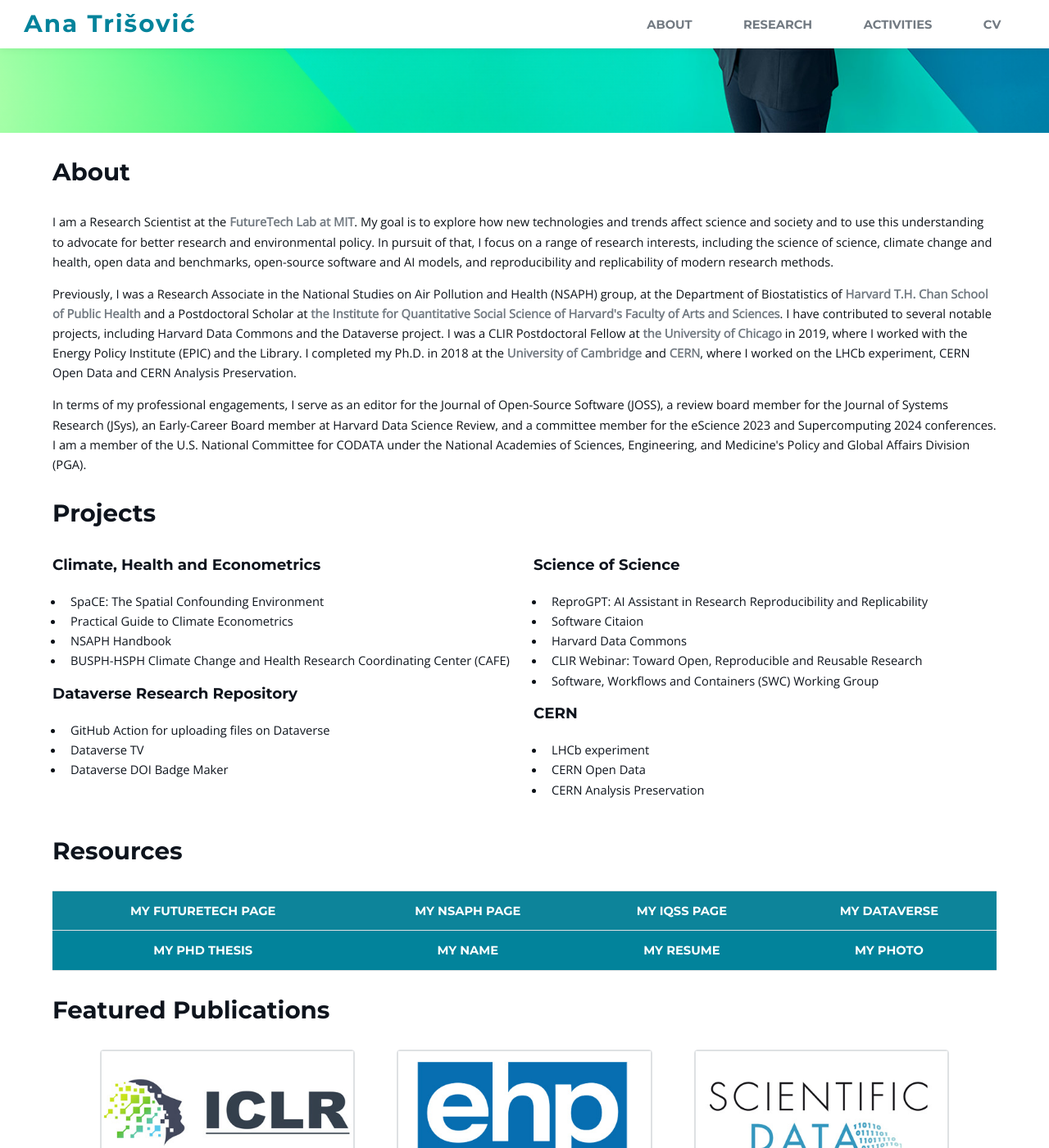
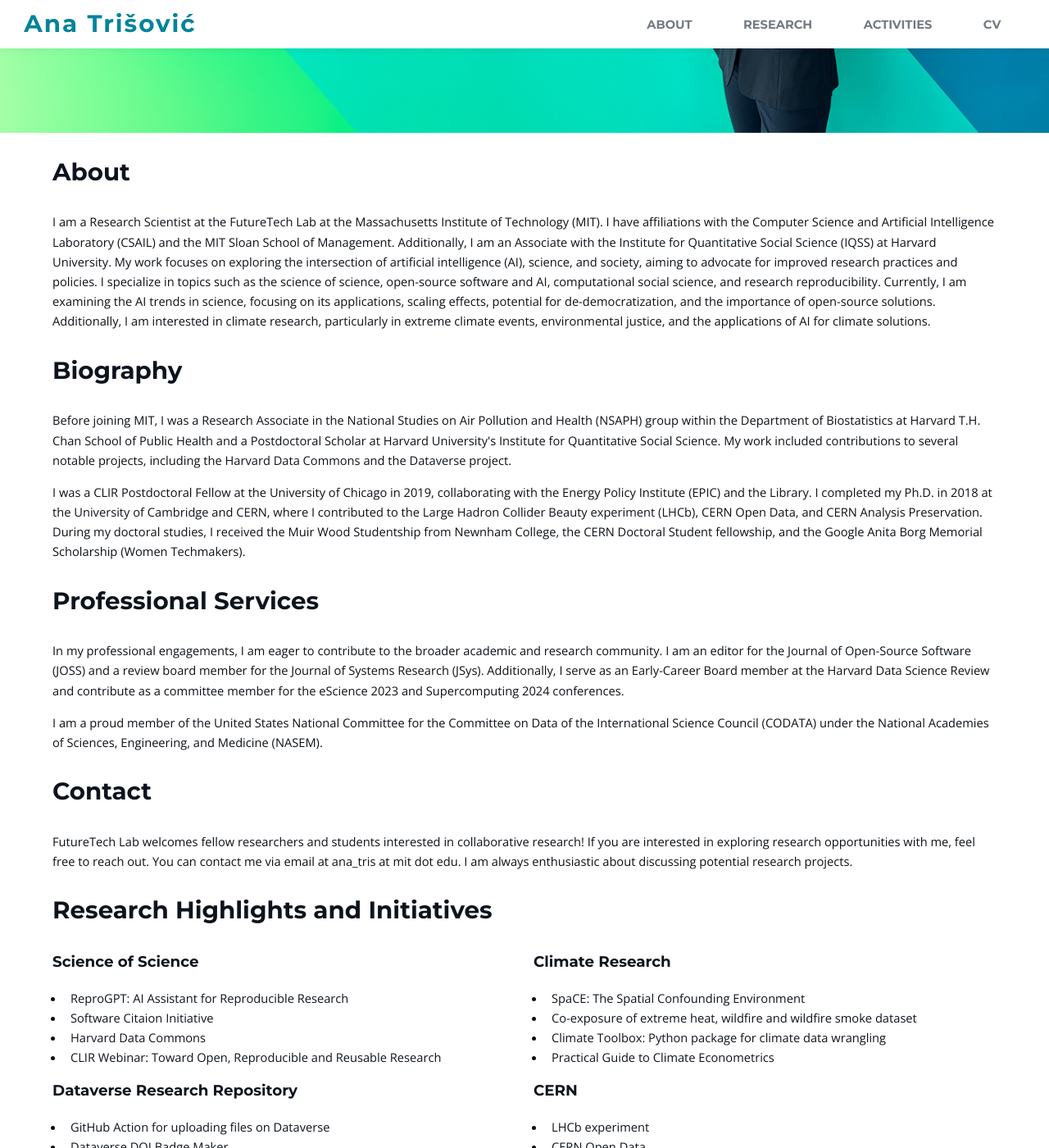
Before and after one commit to atrisovic/anatrisovic.github.io, a Jekyll site: the page built from index.html, in a window 1280 px wide and 1400 px high, scrolled down 515 px. Shown: the whole window at 82% size. Built offline with Jekyll 4.4.1, drawn with Linux system fonts in a browser that asks for light colours; some of the changed text lies outside the part shown.

Commit message:
new front page

```diff
--- /dev/null
+++ b/_includes/main.html
@@ -0,0 +1,36 @@
+<div class="content">
+    <h1>About</h1>
+
+    <p>
+        I am a Research Scientist at the <a href="https://futuretech.mit.edu">FutureTech</a> Lab at the Massachusetts Institute of Technology (MIT). I have affiliations with the Computer Science and Artificial Intelligence Laboratory (CSAIL) and the MIT Sloan School of Management. Additionally, I am an Associate with the <a
+    href="https://www.iq.harvard.edu">Institute for Quantitative Social Science (IQSS)</a> at Harvard University. My work focuses on exploring the intersection of artificial intelligence (AI), science, and society, aiming to advocate for improved research practices and policies. I specialize in topics such as the science of science, open-source software and AI, computational social science, and research reproducibility. Currently, I am examining the AI trends in science, focusing on its applications, scaling effects, potential for de-democratization, and the importance of open-source solutions. Additionally, I am interested in climate research, particularly in extreme climate events, environmental justice, and the applications of AI for climate solutions.
+    </p>
+
+    <h1>Biography</h1>
+
+    <p>
+        Before joining MIT, I was a Research Associate in  <a href="https://www.hsph.harvard.edu/nsaph/"></a>the National Studies on Air Pollution and Health (NSAPH)</a> group within the Department of Biostatistics at Harvard T.H. Chan School of Public Health and a Postdoctoral Scholar at Harvard University's Institute for Quantitative Social Science. My work included contributions to several notable projects, including the <a
+    href="https://sites.harvard.edu/harvard-data-commons/about/">Harvard Data Commons</a> and the <a href="https://dataverse.org">Dataverse</a> project.
+    </p>
+    <p>
+        I was a CLIR Postdoctoral Fellow at the University of Chicago in 2019, collaborating with the Energy Policy Institute (EPIC) and the Library. I completed my Ph.D. in 2018 at the <a href="https://www.cam.ac.uk">University of Cambridge</a> and
+    <a href="https://home.web.cern.ch">CERN</a>, where I contributed to the <a href="http://lhcb.web.cern.ch/lhcb/">Large Hadron Collider Beauty experiment (LHCb)</a>, CERN Open Data, and CERN Analysis Preservation. During my doctoral studies, I received the Muir Wood Studentship from Newnham College, the CERN Doctoral Student fellowship, and the Google Anita Borg Memorial Scholarship (Women Techmakers).
+    </p>
+
+    <h1>Professional Services</h1>
+
+    <p>
+        In my professional engagements, I am eager to contribute to the broader academic and research community. I am an editor for <a href="https://joss.theoj.org">the Journal of Open-Source Software (JOSS)</a> and a review board member for the Journal of Systems Research (JSys). Additionally, I serve as an Early-Career Board member at the Harvard Data Science Review and contribute as a committee member for the eScience 2023 and Supercomputing 2024 conferences.
+    </p>
+    <p>
+        I am a proud member of the United States National Committee for the Committee on Data of the International Science Council (CODATA) under the National Academies of Sciences, Engineering, and Medicine (NASEM).
+    </p>
+
+    <h1>Contact</h1>
+
+    <p>
+        FutureTech Lab welcomes fellow researchers and students interested in collaborative research!
+        If you are interested in exploring research opportunities with me, feel free to reach out. You can contact me via email at ana_tris at mit dot edu. I am always enthusiastic about discussing potential research projects.
+    </p>
+
+</div>
--- a/index.html
+++ b/index.html
@@ -5,80 +5,45 @@
 
 <!-- One -->
 
-<h1>About</h1>
-<div class="content">
-  <p>
-  I am a Research Scientist at the <a href="https://futuretech.mit.edu"><strong>FutureTech Lab at MIT</strong></a>.
-  My goal is to explore how new technologies and trends affect science and society and to use this understanding to
-  advocate for better research and environmental policy. In pursuit of that, I focus on a range of research interests,
-  including the science of science, climate change and health, open data and benchmarks,
-  open-source software and AI models, and reproducibility and replicability of modern research methods.
-  <p>
-  <p>
-  Previously, I was a Research Associate in the <a href="https://www.hsph.harvard.edu/nsaph/">National
-    Studies on Air Pollution and Health (NSAPH)</a> group, at
-  the Department of Biostatistics of <strong>Harvard T.H. Chan School of Public Health</strong> and a Postdoctoral Scholar at <a
-    href="https://www.iq.harvard.edu"><strong>the Institute for Quantitative Social Science of Harvard's Faculty of
-      Arts and Sciences</a></strong>. I have contributed to several notable projects, including <a
-      href="https://sites.harvard.edu/harvard-data-commons/about/">Harvard
-      Data Commons</a> and the <a href="https://dataverse.org">Dataverse</a> project.
-  I was a CLIR Postdoctoral Fellow at <strong>the University of Chicago</strong> in 2019, where I worked with the Energy
-  Policy Institute (EPIC) and the Library.
-  I completed my Ph.D. in 2018 at the <a href="https://www.cam.ac.uk"><strong>University of Cambridge</strong></a> and
-  <a href="https://home.web.cern.ch"><strong>CERN</strong></a>, where I worked on the <a
-    href="http://lhcb.web.cern.ch/lhcb/">LHCb
-    experiment</a>, <a href="http://opendata.cern.ch">CERN Open Data</a> and <a
-    href="https://analysispreservation.cern.ch">CERN Analysis Preservation</a>.
-  </p>
-  <p>
-    In terms of my professional engagements, I serve as an editor for the Journal of Open-Source Software (JOSS), a
-    review board member for the Journal of Systems Research (JSys), an Early-Career Board member at Harvard Data Science
-    Review, and a committee member for the eScience 2023 and Supercomputing 2024 conferences. I am a member of the U.S.
-    National Committee for CODATA under the National Academies of Sciences, Engineering, and Medicine's Policy and Global Affairs Division (PGA).
-  </p>
-</div>
+{% include main.html %}
 
 
 <section id="one" class="wrapper">
-  <h1>Projects</h1>
+  <h1>Research Highlights and Initiatives</h1>
   <div class="row">
     <div class="6u 12u$(small)">
       <div>
-        <h3>Climate, Health and Econometrics</h3>
+        <h3>Science of Science</h3>
         <p>
         <ul>
-          <li><a href="https://github.com/NSAPH-Projects/space">SpaCE: The Spatial Confounding Environment</a></li>
-          <li><a href="https://climateestimate.net">Practical Guide to Climate Econometrics</a></li>
-          <li><a href="https://nsaph.github.io/handbook/intro.html">NSAPH Handbook</a></li>
-          <li><a href="https://sites.bu.edu/climateandhealth/cafe/">BUSPH-HSPH Climate Change and Health Research
-              Coordinating Center (CAFE)</a></li>
+          <li><a href="https://chat.openai.com/g/g-m2zcOcRgu-reprogpt">ReproGPT: AI Assistant for Reproducible Research</a></li>
+          <li><a href="https://cfa-library.github.io/citesoftware.org/">Software Citaion Initiative</a></li>
+          <li><a href="https://sites.harvard.edu/harvard-data-commons/about/">Harvard Data Commons</a></li>
+          <li><a href="https://atrisovic.github.io/clir-webinar/">CLIR Webinar: Toward Open, Reproducible and Reusable Research</a></li>
         </ul>
         </p>
       </div>
       <div>
         <h3>Dataverse Research Repository</h3>
         <p>
+
         <ul>
-          <li><a href="https://github.com/marketplace/actions/dataverse-uploader-action">GitHub Action for
-              uploading files on Dataverse</a></li>
+          <li><a href="https://github.com/marketplace/actions/dataverse-uploader-action">GitHub Action for uploading files on Dataverse</a></li>
+          <li><a href="https://atrisovic.github.io/dataverse-badge/">Dataverse DOI Badge Maker</a></li>
           <li><a href="https://iqss.github.io/dataverse-tv/">Dataverse TV</a></li>
-          <li><a href="https://atrisovic.github.io/dataverse-badge/">Dataverse DOI Badge Maker</a></li>
         </ul>
         </p>
       </div>
     </div>
     <div class="6u 12u$(small)">
       <div>
-        <h3>Science of Science</h3>
+        <h3>Climate Research</h3>
         <p>
         <ul>
-          <li><a href="https://chat.openai.com/g/g-m2zcOcRgu-reprogpt">ReproGPT: AI Assistant in Research Reproducibility and Replicability</a></li>
-          <li><a href="https://cfa-library.github.io/citesoftware.org/">Software Citaion</a></li>
-          <li><a href="https://sites.harvard.edu/harvard-data-commons/about/">Harvard Data
-              Commons</a></li>
-          <li><a href="https://atrisovic.github.io/clir-webinar/">CLIR Webinar: Toward Open, Reproducible and Reusable
-              Research</a></li>
-          <li><a href="https://swc.wgs.gdcc.io">Software, Workflows and Containers (SWC) Working Group</a></li>
+          <li><a href="https://github.com/NSAPH-Projects/space">SpaCE: The Spatial Confounding Environment</a></li>
+          <li><a href="https://doi.org/10.7910/DVN/9VDUAP">Co-exposure of extreme heat, wildfire and wildfire smoke dataset</a></li>
+          <li><a href="https://github.com/ClimateImpactLab/climate_toolbox">Climate Toolbox: Python package for climate data wrangling</a></li>
+          <li><a href="https://climateestimate.net">Practical Guide to Climate Econometrics</a></li>
         </ul>
         </p>
       </div>
@@ -97,23 +62,19 @@
 </section>
 
 <!-- Two -->
-<h1>Resources</h1>
-<section id="two" class="wrapper style1 special">
-    <table class="responsive-table">
-      <tr>
-        <td><a href="https://futuretech.mit.edu/team/ana-trisovic" class="white">My FutureTech page</a></td>
-        <td><a href="https://www.hsph.harvard.edu/nsaph/people/ana-trisovic/" class="white">My NSAPH page</a></td>
-        <td><a href="https://projects.iq.harvard.edu/atrisovic" class="white">My IQSS page</a></td>
-        <td><a href="https://dataverse.harvard.edu/dataverse/atrisovic/" class="white">My Dataverse</a></td>
-      </tr>
-      <tr>
-        <td><a href="https://cds.cern.ch/record/2640461/files/CERN-THESIS-2018-174.pdf" class="white">My PhD thesis</a></td>
-        <td><a href="http://ipa-reader.xyz/?text=ana%20tri%CA%83o%CA%8Bit%C9%95&voice=Maja" class="white">My Name</a></td>
-        <td><a href="docs/atrisovic-industry-cv.pdf" class="white">My Resume</a></td>
-        <td><a href="docs/Ana-Trisovic.png" class="white">My Photo</a></td>
-      </tr>
-    </table>
-</section>
+<h1>References and Resources</h1>
+
+<div class="6u 12u$(small)">
+  <div>
+    <ul>
+      <li><a href="https://futuretech.mit.edu/team/ana-trisovic">My FutureTech page</a></li>
+      <li><a href="https://projects.iq.harvard.edu/atrisovic">My IQSS page</a></li>
+      <li><a href="https://cds.cern.ch/record/2640461/files/CERN-THESIS-2018-174.pdf">My PhD thesis</a></li>
+      <li><a href="docs/atrisovic-industry-cv.pdf">My Resume</a></li>
+      <li><a href="docs/Ana-Trisovic.png">My Photo</a></li>
+    </ul>
+  </div>
+</div>
 
 <!-- Three -->
 <h1>Featured Publications</h1>
```
